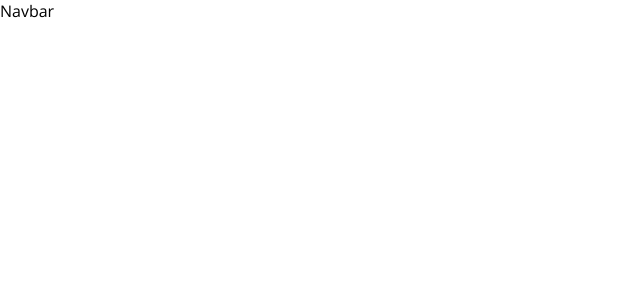
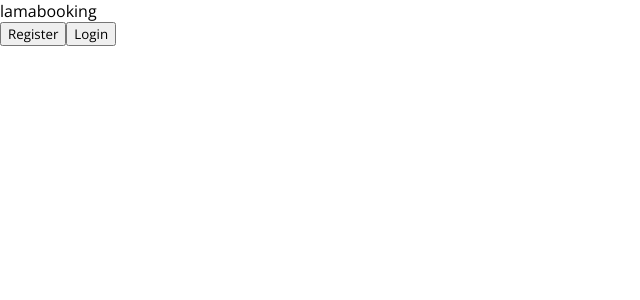
Before and after one commit to alparslanustaa/BookingApp, a React (Create React App) app: page / in a window 1280 px wide. Shown: the top 300 px of the page, without its empty margins (0-640 px from the left). Built offline with nearby package versions, Linux system fonts and the light colour scheme.

Commit message:
create navbar buttons

```diff
--- a/src/components/navbar/Navbar.js
+++ b/src/components/navbar/Navbar.js
@@ -1,8 +1,16 @@
-import "./navbar.css"
+import "./navbar.css";
 
 const Navbar = () => {
   return (
-    <div>Navbar</div>
-  )
-}
-export default Navbar
+    <div className="navbar">
+      <div>
+        <span className="logo">lamabooking</span>
+        <div className="navItems">
+          <button className="navButton">Register</button>
+          <button className="navButton">Login</button>
+        </div>
+      </div>
+    </div>
+  );
+};
+export default Navbar;
```
